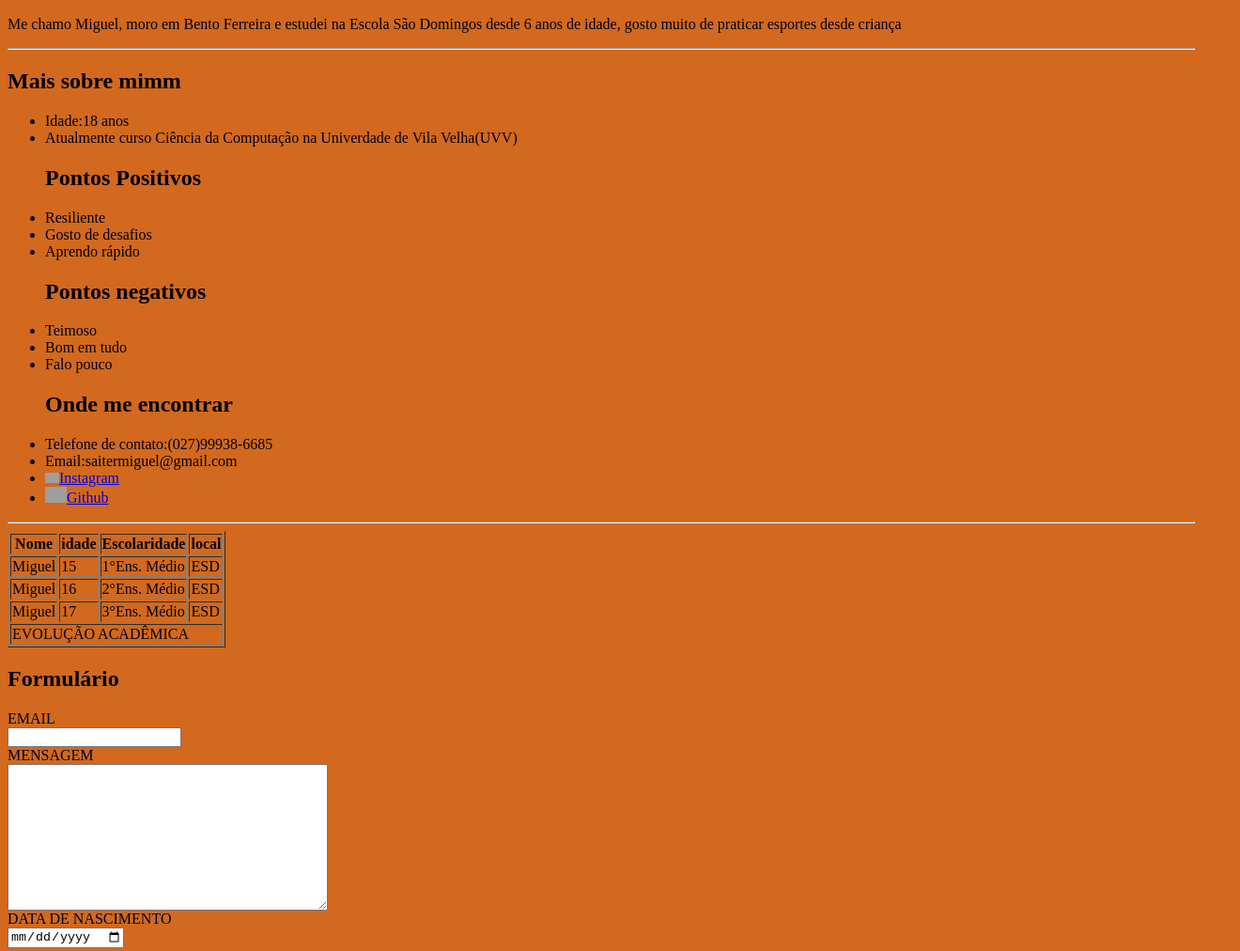
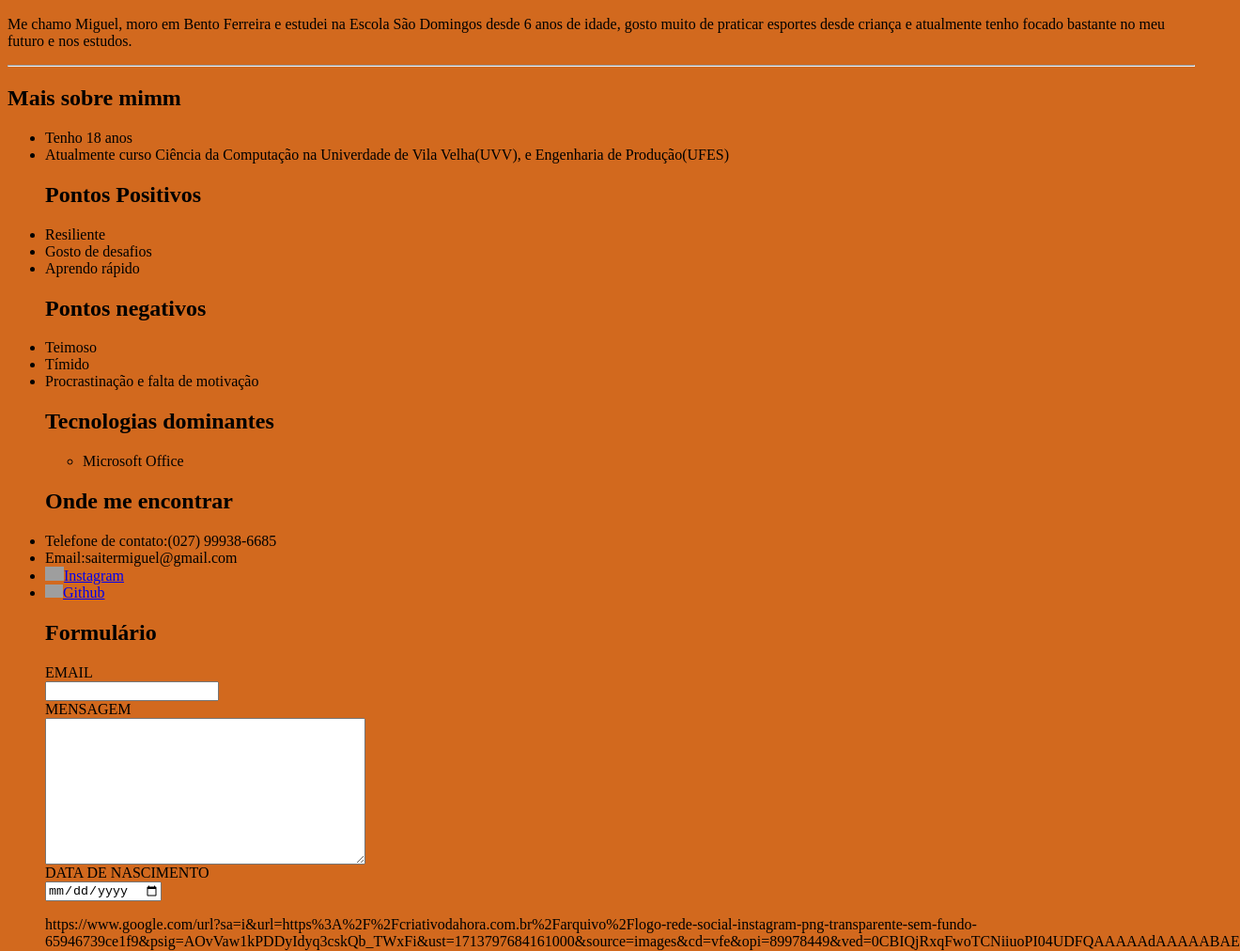
Before and after one commit to MiguelSaiterPadovan/Curr-culo, a plain HTML site: page index.html in a window 1280 px wide. Shown: the part 260-1272 px from the top of the page at 94% size, 1320 px wide, since content can reach past the window. Drawn offline with Linux system fonts and the light colour scheme; grey boxes are pictures that could not be loaded.

Commit message:
Add files via upload

```diff
--- a/index.html
+++ b/index.html
@@ -12,67 +12,33 @@
     </div>
     <h4>Currículo</h4>
     <p>Me chamo Miguel, moro em Bento Ferreira e estudei na Escola São Domingos desde 6 anos de idade, gosto muito de
-        praticar esportes desde criança</p>
+        praticar esportes desde criança e atualmente tenho focado bastante no meu futuro e nos estudos. </p>
     <hr>
     <h2>Mais sobre mimm</h2>
     <ul>
-        <li>Idade:18 anos </li>
-        <li>Atualmente curso Ciência da Computação na Univerdade de Vila Velha(UVV)</li>
+        <li>Tenho 18 anos </li>
+        <li>Atualmente curso Ciência da Computação na Univerdade de Vila Velha(UVV), e Engenharia de Produção(UFES)</li>
         <h2>Pontos Positivos</h2>
         <li>Resiliente</li>
         <li>Gosto de desafios</li>
         <li>Aprendo rápido</li>
         <h2>Pontos negativos</h2>
         <li>Teimoso</li>
-        <li>Bom em tudo</li>
-        <li>Falo pouco</li>
+        <li>Tímido</li>
+        <li>Procrastinação e falta de motivação</li>
+        <h2>Tecnologias dominantes</h2>
+        <ul>
+            <li>Microsoft Office</li>
+        </ul>
+
         <h2>Onde me encontrar</h2>
-        <li>Telefone de contato:(027)99938-6685</li>
+        <li>Telefone de contato:(027) 99938-6685</li>
         <li>Email:saitermiguel@gmail.com</li>
-        <li><img src="https://w7.pngwing.com/pngs/454/401/png-transparent-logo-instagram-text-logo-number-thumbnail.png"
-                width="15px" /img><a href="https://www.instagram.com/miguelsaiter/?hl=de">Instagram</a></li>
-        <li><img src="https://github.githubassets.com/assets/GitHub-Mark-ea2971cee799.png" width="23x" /img><a
+        <li><img src="https://files.passeidireto.com/716dcf3f-b8e2-4a69-9fdc-d8060c9edba0/716dcf3f-b8e2-4a69-9fdc-d8060c9edba0.png"
+                width="20px" /img><a href="https://www.instagram.com/miguelsaiter/?hl=de">Instagram</a></li>
+        <li><img src="https://cdn-icons-png.flaticon.com/512/25/25231.png" width="19px" /img><a
                 href="https://github.com/MiguelSaiterPadovan">Github</a></li>
-    </ul>
-    <hr />
 
-    <table border="1">
-        <thead>
-            <th>Nome</th>
-            <th>idade</th>
-            <th>Escolaridade</th>
-            <th>local</th>
-        </thead>
-        <tbody>
-            <tr>
-
-                <td>Miguel</td>
-                <td>15</td>
-                <td>1°Ens. Médio</td>
-                <td>ESD</td>
-            </tr>
-            <tr>
-                <td>Miguel</td>
-                <td>16</td>
-                <td>2°Ens. Médio</td>
-                <td>ESD</td>
-            </tr>
-            <tr>
-                <td>Miguel</td>
-                <td>17</td>
-                <td>3°Ens. Médio</td>
-                <td>ESD</td>
-            </tr>
-        </tbody>
-
-        <tfoot>
-            <tr>
-                <td colspan="4">EVOLUÇÃO ACADÊMICA</td>
-
-            </tr>
-        </tfoot>
-    </table>
-    </ul>
 
     <h2>Formulário</h2>
     <form action="#">
@@ -96,3 +62,4 @@
 
 
 </html>
+https://www.google.com/url?sa=i&url=https%3A%2F%2Fcriativodahora.com.br%2Farquivo%2Flogo-rede-social-instagram-png-transparente-sem-fundo-65946739ce1f9&psig=AOvVaw1kPDDyIdyq3cskQb_TWxFi&ust=1713797684161000&source=images&cd=vfe&opi=89978449&ved=0CBIQjRxqFwoTCNiiuoPI04UDFQAAAAAdAAAAABAE
```
